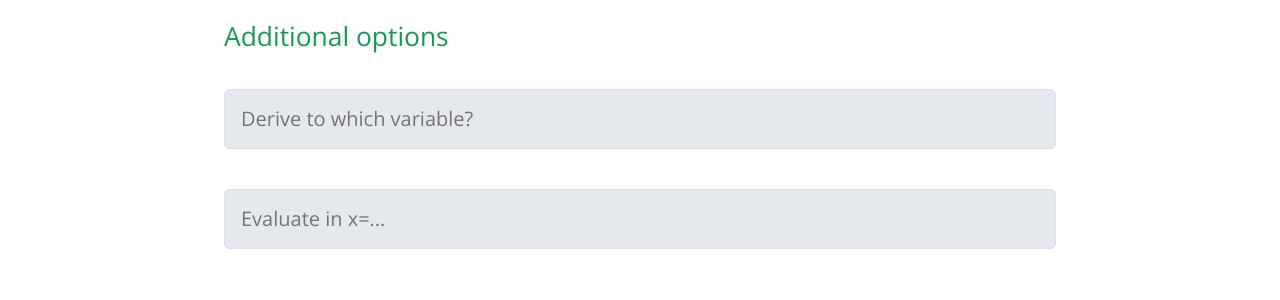
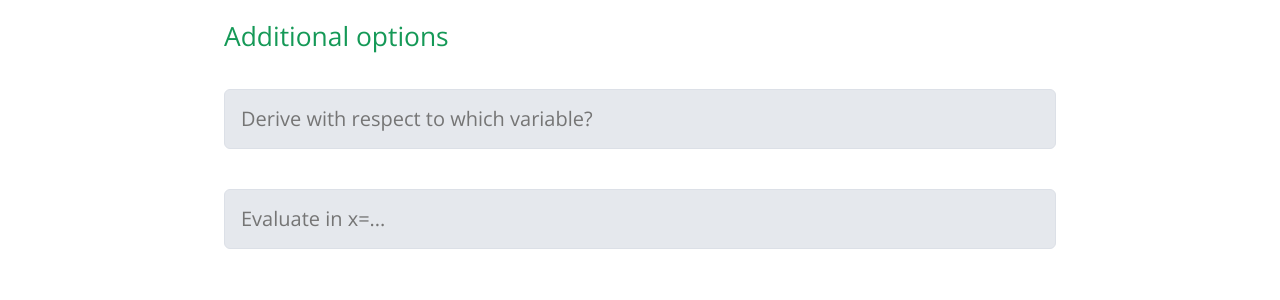
Before and after one commit to wiskundevragen/wiskundevragen.github.io, a Jekyll site: the page built from en/derivative-calculator.html, in a window 1280 px wide. Shown: the part 954-1254 px from the top of the page. Built offline with Jekyll 4.4.1, drawn with Linux system fonts in a browser that asks for light colours.

Commit message:
fix ids and translations

```diff
--- a/JS/derivative.js
+++ b/JS/derivative.js
@@ -72,12 +72,12 @@
 		var derivationSucceeded = false;
 
 		try {
-			let afvar = id("afleiden-naar").value;
+			let afvar = id("derive-wrt-to").value;
 			if (afvar.replace(/[0-9]/g, '') != afvar || afvar.length > 1) {
 				afvar = 'x';
-				id("afleiden-naar").classList.add("errorInput")
+				id("derive-wrt-to").classList.add("errorInput")
 			} else {
-				id("afleiden-naar").classList.remove("errorInput")
+				id("derive-wrt-to").classList.remove("errorInput")
 			}
 			let letters = uniques(emptyfunction.replace(/[^a-z]/ig, ''));
 			if (letters.length > 1) {
@@ -159,7 +159,7 @@
 		MathJax.typeset();
 	};
 	id("src-functie").addEventListener("input", inputEvent);
-	id("afleiden-naar").addEventListener("input", inputEvent);
+	id("derive-wrt-to").addEventListener("input", inputEvent);
 	id("evalueren").addEventListener("input", inputEvent);
 });
 
--- a/afgeleides/afgeleide-calculator.html
+++ b/afgeleides/afgeleide-calculator.html
@@ -37,9 +37,9 @@
 </div>
 <h2 style='margin-bottom: 0px;'>Extra Opties</h2>
 <div>
-	<label for='afleiden-naar' class='inputLabel hidden'>Afleiden naar welke variabele? </label>
+	<label for='derive-wrt-to' class='inputLabel hidden'>Afleiden naar welke variabele? </label>
 	<input type="text" placeholder="Afleiden naar welke variabele? " class="form hasLabel"
-		id='afleiden-naar' autocapitalize="none">
+		id='derive-wrt-to' autocapitalize="none">
 </div>
 <div>
 	<label for='evalueren' id='evaluerenLabel' class='inputLabel hidden'>Evalueren in x=...</label>
--- a/en/derivative-calculator.html
+++ b/en/derivative-calculator.html
@@ -31,8 +31,8 @@
 </div>
 <h2 style='margin-bottom: 0px;'>Additional options</h2>
 <div>
-	<label for='afleiden-naar' class='inputLabel hidden'>Derive to which variable? </label>
-	<input type="text" placeholder="Derive to which variable?" class="form hasLabel" id='afleiden-naar'
+	<label for='derive-wrt-to' class='inputLabel hidden'>Derive with respect to which variable? </label>
+	<input type="text" placeholder="Derive with respect to which variable?" class="form hasLabel" id='derive-wrt-to'
 		autocapitalize="none">
 </div>
 <div>
--- a/en/integral-calculator.html
+++ b/en/integral-calculator.html
@@ -34,8 +34,8 @@
 </div>
 <h2 style='margin-bottom: 0px;'>Additional options</h2>
 <div>
-	<label for='integreren-naar' class='inputLabel hidden'>Integrate to which variable?</label>
-	<input type="text" placeholder="Integrate to which variable? " class="form hasLabel" id='integreren-naar'
+	<label for='integrate-wrt-to' class='inputLabel hidden'>Integrate with respect to which variable?</label>
+	<input type="text" placeholder="Integrate with respect to which variable? " class="form hasLabel" id='integrate-wrt-to'
 		autocapitalize="none">
 </div>
 <div>
--- a/primitieven/primitieven-calculator.html
+++ b/primitieven/primitieven-calculator.html
@@ -37,9 +37,9 @@
 </div>
 <h2 style='margin-bottom: 0px;'>Extra Opties</h2>
 <div>
-	<label for='afleiden-naar' class='inputLabel hidden'>Integreren naar welke variabele? </label>
-	<input type="text" placeholder="Integreren naar welke variabele? " class="form hasLabel"
-		id='afleiden-naar' autocapitalize="none">
+	<label for='integrate-wrt-to' class='inputLabel hidden'>Integreren naar welke variabele? </label>
+	<input type="text" placeholder="Integreren naar welke variabele? " class="form hasLabel" id='integrate-wrt-to'
+		autocapitalize="none">
 </div>
 <div>
 	<label for='evalueren' id='evaluerenLabel' class='inputLabel hidden'>Evalueren met ondergrens x=...</label>
```
Also changed, not shown: JS/integral.js (+4 -4 lines).
